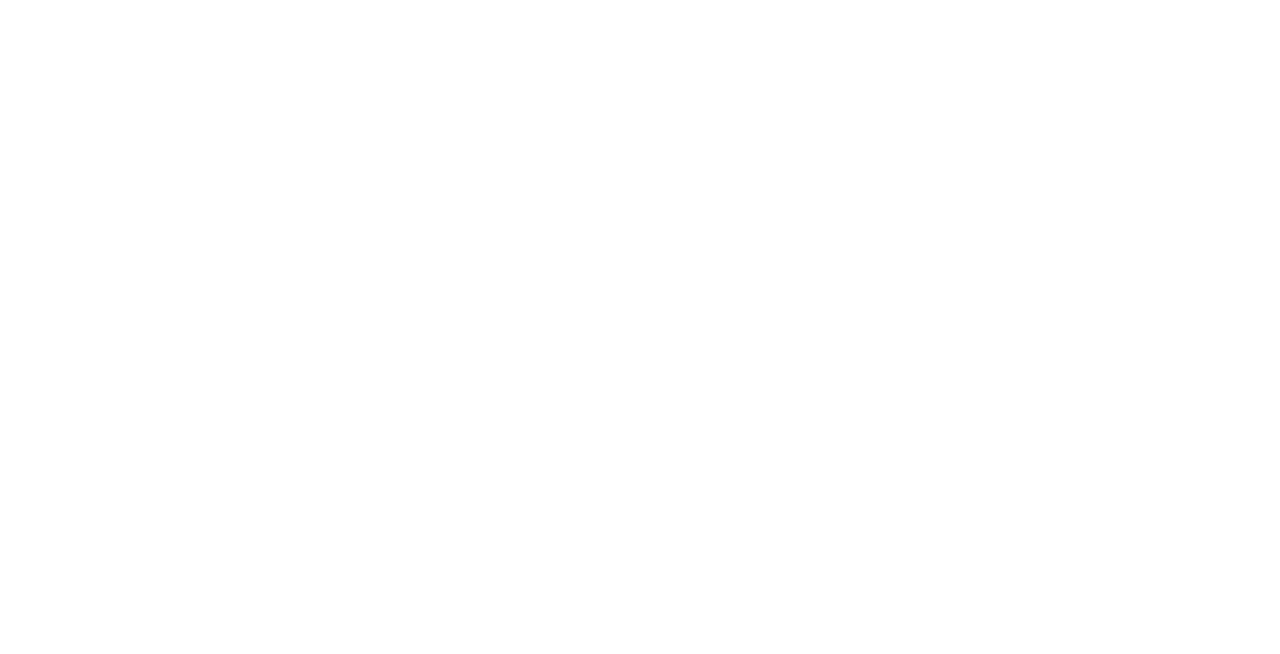
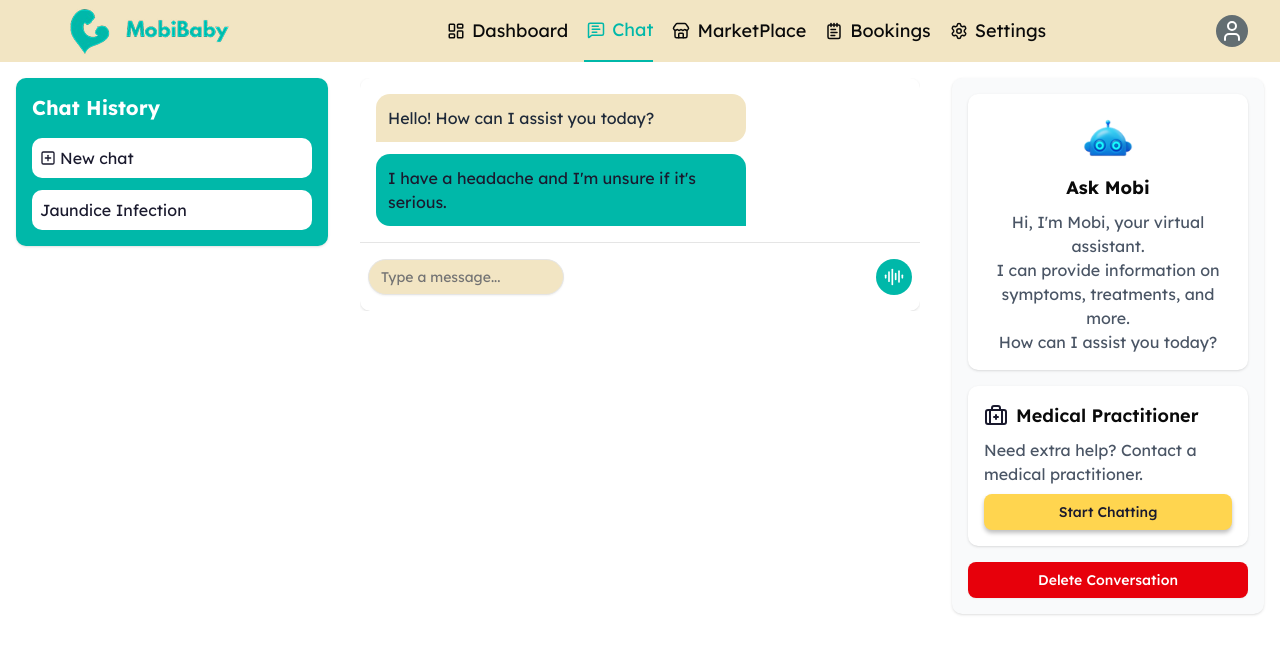
Before and after one commit to moloruntomiwa31/mobi-baby, a Nuxt app: page /dashboard/chat in a window 1280 px wide. Before the commit this address had no page. Shown: the top 654 px of the page. Built offline with nearby package versions, Linux system fonts and the light colour scheme.

Commit message:
layout fleshed out

```diff
--- a/components/Base/BottomBar.vue
+++ b/components/Base/BottomBar.vue
@@ -39,7 +39,7 @@
     },
     {
       name: 'Chat',
-      path: '#',
+      path: '/dashboard/chat',
       icon: MessageSquareText
     },
     {
--- a/components/Base/TopBar.vue
+++ b/components/Base/TopBar.vue
@@ -50,7 +50,7 @@
     },
     {
         name: 'Chat',
-        path: "#",
+        path: "/dashboard/chat",
         icon: MessageSquareText
     },
     {
--- /dev/null
+++ b/components/ChatLayout.vue
@@ -0,0 +1,59 @@
+<template>
+    <FullLayout title="Chat" :hide="{ top: false, left: false, middle: false, right: false, bottom: false }">
+      <!-- Left: Chat History -->
+      <template #left>
+        <div class="h-full bg-primaryAqua shadow-sm rounded-lg p-4 flex flex-col gap-4">
+          <BaseText content="Chat History" size="md" bold class="text-white" />
+          <ul class="flex flex-col gap-3">
+            <li class="bg-white text-primaryBlue p-2 rounded-lg flex items-center gap-1"><SquarePlus class="w-4 h-4" /> New chat</li>
+            <li class="bg-white text-primaryBlue p-2 rounded-lg">Jaundice Infection</li>
+          </ul>
+        </div>
+      </template>
+
+      <!-- Middle: Chat Window -->
+      <template #middle>
+        <slot />
+      </template>
+
+      <!-- Right: Chat Options -->
+      <template #right>
+  <div class="h-full max-h-full bg-gray-50 shadow-sm rounded-lg p-4 flex flex-col gap-4 overflow-y-auto">
+    <!-- Bot Info Card -->
+    <div class="bg-white p-4 rounded-lg flex flex-col items-center gap-2 shadow">
+      <img src="/images/bot.png" alt="AI BOT" class="w-14 h-14" />
+      <BaseText content="Ask Mobi" as="h3" bold/>
+      <BaseText size="sm" class="text-gray-600 text-center">
+        Hi, I'm Mobi, your virtual assistant.<br>
+        I can provide information on symptoms, treatments, and more.<br>
+        How can I assist you today?
+      </BaseText>
+    </div>
+
+    <!-- Medical Practitioner Card -->
+    <div class="bg-white p-4 rounded-lg flex flex-col gap-2 shadow overflow-y-auto">
+      <div class="flex items-center gap-2">
+        <BriefcaseMedical class="w-6 h-6 text-primaryBlue" />
+        <BaseText content="Medical Practitioner" bold clamp class="font-semibold" />
+      </div>
+      <BaseText content="Need extra help? Contact a medical practitioner." size="sm" class="text-gray-600" />
+      <Button variant="yellow" class="w-full">Start Chatting</Button>
+    </div>
+
+    <!-- Delete Conversation Button -->
+    <Button variant="destructive" class="w-full mt-auto">
+      Delete Conversation
+    </Button>
+  </div>
+</template>
+
+    </FullLayout>
+
+    <MobileLayout title="Chat" class="mdlg:hidden">
+        <slot />
+    </MobileLayout>
+  </template>
+
+  <script setup lang="ts">
+  import { BriefcaseMedical, SquarePlus } from "lucide-vue-next"
+  </script>
--- a/components/FullLayout.vue
+++ b/components/FullLayout.vue
@@ -1,5 +1,5 @@
 <template>
-    <div class="flex flex-col gap-4 h-screen overflow-y-clip">
+<div class="mdlg:block hidden">
   <BaseTopBar v-if="!hide.top"  :title="title" />
 
   <!-- Main content area -->
--- a/components/MobileLayout.vue
+++ b/components/MobileLayout.vue
@@ -1,5 +1,5 @@
 <template>
-        <div class="flex flex-col gap-4 h-screen w-full overflow-y-clip">
+        <div class="flex flex-col gap-4 h-screen w-full overflow-y-clip mdlg:hidden">
       <BaseTopBar v-if="!hide.top"  :title="title" />
 
         <div class="h-full w-full overflow-y-auto grow relative flex flex-col gap-4 px-2 mx-auto">
--- /dev/null
+++ b/pages/dashboard/chat.vue
@@ -0,0 +1,35 @@
+<template>
+    <ChatLayout>
+        <div class="min-h-full flex flex-col bg-white shadow-sm rounded-lg">
+          <!-- Chat messages -->
+          <div class="flex-1 overflow-y-auto p-4 space-y-3">
+            <div class="self-start bg-gray text-gray-800 p-3 rounded-tl-xl rounded-tr-xl rounded-br-xl max-w-[70%]">
+              Hello! How can I assist you today?
+            </div>
+            <div class="self-end bg-primaryAqua text-primaryBlue p-3 rounded-tl-xl rounded-tr-xl rounded-bl-xl max-w-[70%]">
+              I have a headache and I'm unsure if it's serious.
+            </div>
+          </div>
+
+          <!-- Chat input -->
+          <div class="py-4 px-2 border-t flex items-center justify-between gap-2 w-full">
+            <Input
+              placeholder="Type a message..."
+              class="flex-1 rounded-full min-w-full"
+            />
+            <div>
+                <button class="bg-primaryAqua p-2 rounded-full">
+                    <AudioLines class="w-5 h-5 text-white" />
+                </button>
+            </div>
+          </div>
+        </div>
+    </ChatLayout>
+</template>
+
+<script setup lang="ts">
+import { AudioLines } from 'lucide-vue-next';
+useHead({
+  title: 'Chat',
+})
+</script>
--- a/pages/dashboard/index.vue
+++ b/pages/dashboard/index.vue
@@ -1,6 +1,6 @@
 <template>
   <!-- Desktop Page -->
-  <FullLayout title="Dashboard" :hide="{ top: false, left: false, middle: false, right: true, bottom: false }" class="hidden mdlg:block">
+  <FullLayout title="Dashboard" :hide="{ top: false, left: false, middle: false, right: true, bottom: false }">
     <template #left>
       <div class="bg-gray-100 p-4 rounded-xl">
         <h2 class="text-lg font-semibold mb-2">Sidebar</h2>
@@ -35,7 +35,7 @@
   </FullLayout>
 
   <!-- Mobile -->
-  <MobileLayout title="Dashboard" class="mdlg:hidden">
+  <MobileLayout title="Dashboard">
     <div class="flex flex-col items-start gap-2">
   <BaseText content="Complete your tasks" size="sm" bold />
   <div class="flex items-center gap-4 overflow-x-auto flex-nowrap whitespace-nowrap no-scrollbar w-full">
```
Lines whose indentation alone changed are shown as unchanged.
